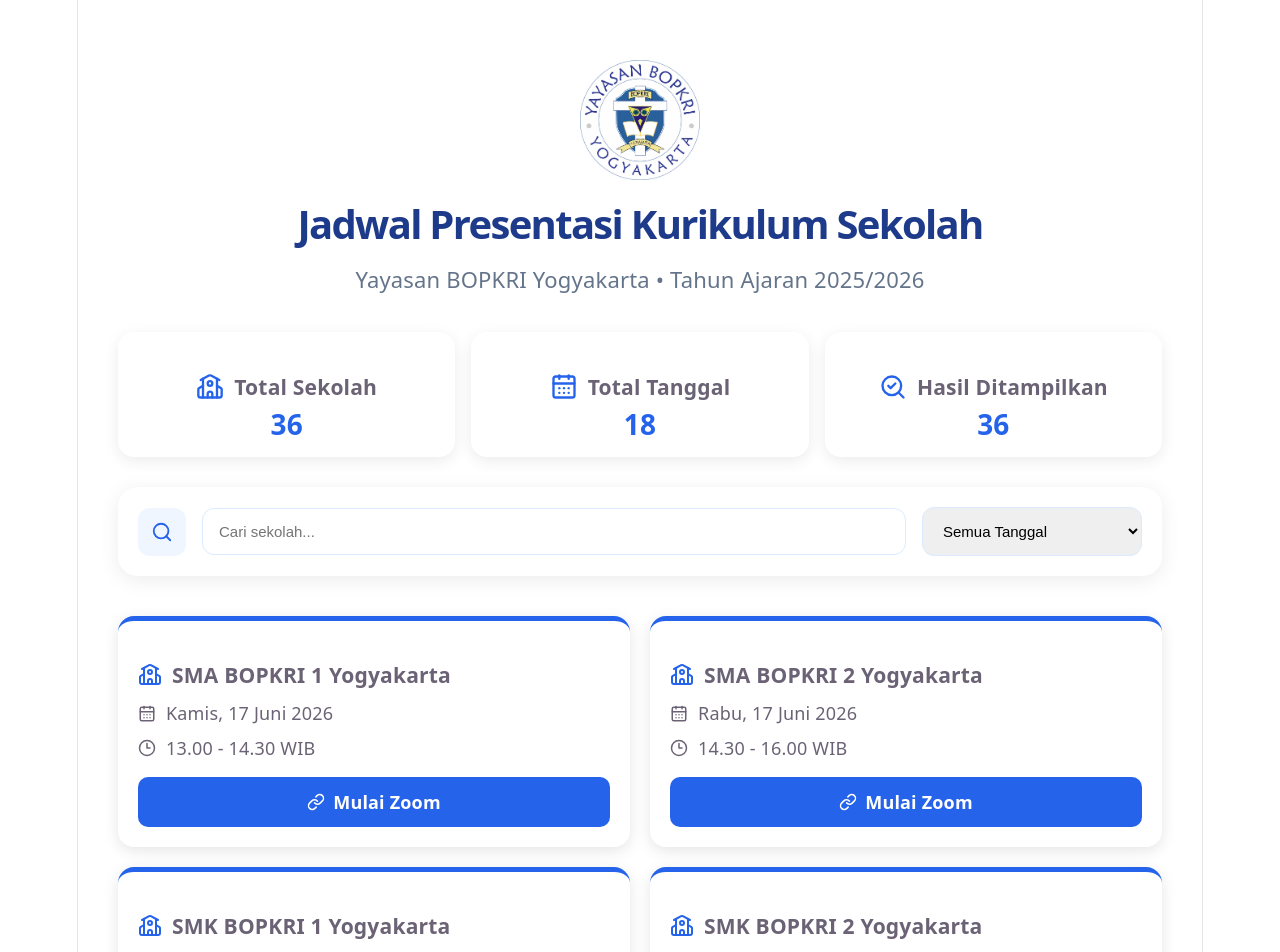
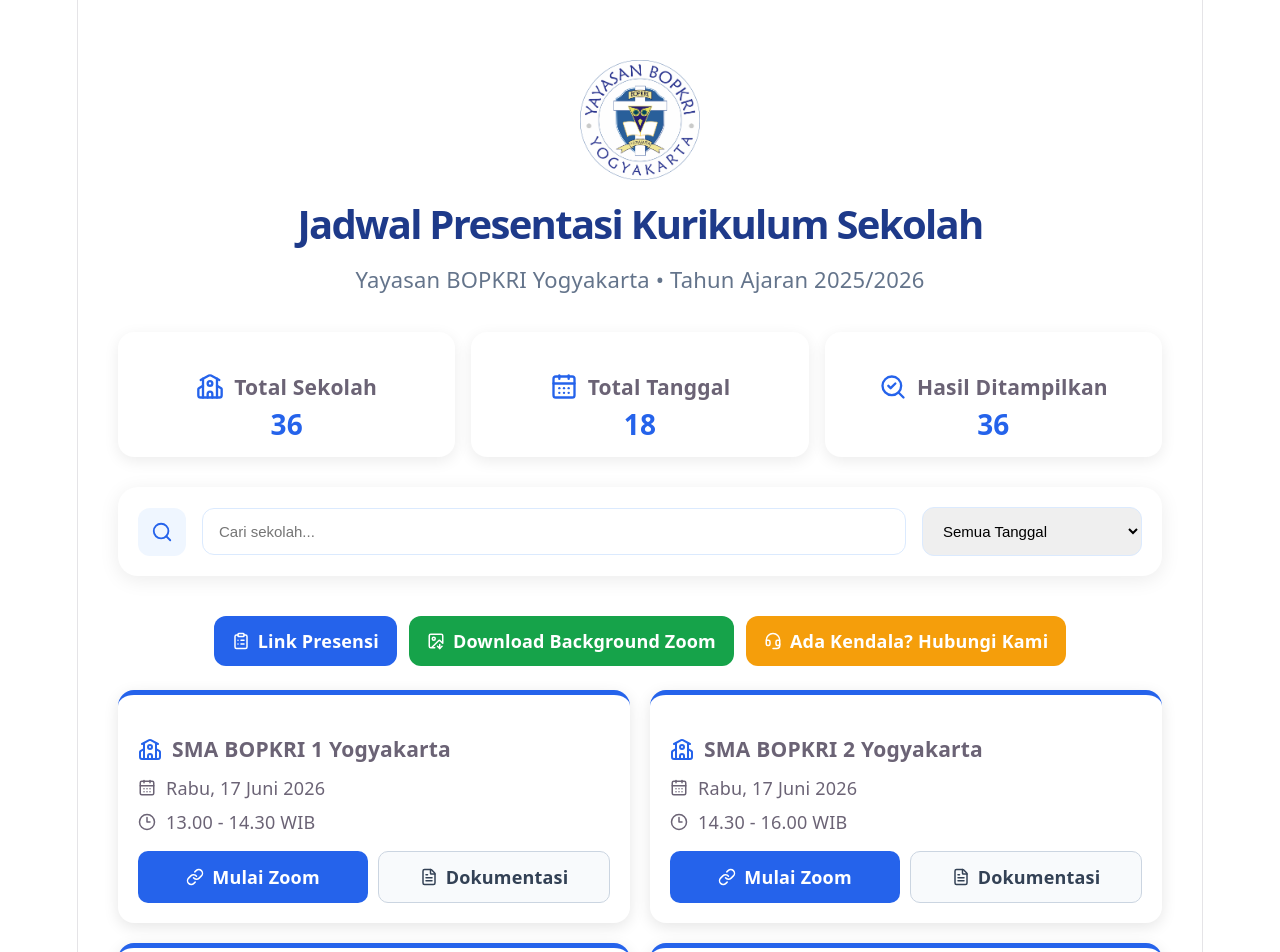
Before and after one commit to donyputraperkasa/zoom-schedule, a React (Vite) app: page / in a window 1280 px wide. Shown: the top 952 px of the page. Built offline with nearby package versions, Linux system fonts and the light colour scheme.

Commit message:
finish card and help button

```diff
--- a/src/App.css
+++ b/src/App.css
@@ -218,3 +218,46 @@
   color: #0d45bd;
   border-color: #2f81e6;
 }
+
+/* Quick Links */
+.quick-link-btn {
+  transition: all 0.25s ease;
+}
+
+.quick-link-btn:hover {
+  transform: translateY(-3px);
+  filter: brightness(1.05);
+  box-shadow: 0 8px 20px rgba(0, 0, 0, 0.15);
+}
+
+/* Schedule Action Buttons */
+.zoom-action-btn,
+.doc-action-btn {
+  transition: all 0.25s ease;
+}
+
+.zoom-action-btn:hover,
+.doc-action-btn:hover {
+  transform: translateY(-3px);
+  box-shadow: 0 8px 20px rgba(0, 0, 0, 0.15);
+}
+
+/* Mobile Responsive */
+@media (max-width: 768px) {
+  .quick-link-btn {
+    width: 100%;
+    justify-content: center;
+  }
+
+  .dashboard-card {
+    padding: 16px;
+  }
+
+  .dashboard-card h3 {
+    font-size: 16px;
+  }
+
+  .dashboard-card p {
+    font-size: 24px;
+  }
+}
--- a/src/App.jsx
+++ b/src/App.jsx
@@ -3,8 +3,17 @@
 import CreateByMe from './components/CreateByMe'
 import { useMemo, useState } from 'react'
 import schedulesData from './data/schedule'
-import { Search, School, CalendarDays, SearchCheck } from 'lucide-react'
+import {
+  Search,
+  School,
+  CalendarDays,
+  SearchCheck,
+  ClipboardList,
+  ImageDown,
+  Headset,
+} from 'lucide-react'
 import logo from './assets/logo.png'
+import backgroundZoom from './assets/background.png'
 
 
 function App() {
@@ -188,6 +197,87 @@
           ))}
         </select>
       </div>
+
+      <div
+        style={{
+          display: 'flex',
+          gap: '12px',
+          flexWrap: 'wrap',
+          marginBottom: '24px',
+          justifyContent: 'center',
+        }}
+      >
+        <a
+          href='https://forms.gle/XsXtApac3X8GdTsZ7'
+          target='_blank'
+          rel='noreferrer'
+          className='quick-link-btn'
+          style={{
+            padding: '12px 18px',
+            background: '#2563eb',
+            color: 'white',
+            textDecoration: 'none',
+            borderRadius: '12px',
+            fontWeight: '600',
+            display: 'flex',
+            alignItems: 'center',
+            gap: '8px',
+          }}
+        >
+          <>
+            <ClipboardList size={18} />
+              Link Presensi
+          </>
+        </a>
+
+        <a
+          href={backgroundZoom}
+          download='backgroundPresentasiKurikulum.png'
+          target='_blank'
+          rel='noreferrer'
+          className='quick-link-btn'
+          style={{
+            padding: '12px 18px',
+            background: '#16a34a',
+            color: 'white',
+            textDecoration: 'none',
+            borderRadius: '12px',
+            fontWeight: '600',
+            display: 'flex',
+            alignItems: 'center',
+            gap: '8px',
+          }}
+        >
+          <>
+            <ImageDown size={18} />
+            Download Background Zoom
+          </>
+        </a>
+
+        <a
+          href='https://wa.me/628112645659'
+          target='_blank'
+          rel='noreferrer'
+          className='quick-link-btn'
+          style={{
+            padding: '12px 18px',
+            background: '#f59e0b',
+            color: 'white',
+            textDecoration: 'none',
+            borderRadius: '12px',
+            fontWeight: '600',
+            display: 'flex',
+            alignItems: 'center',
+            gap: '8px',
+          }}
+        >
+          <>
+            <Headset size={18} />
+            Ada Kendala? Hubungi Kami
+          </>
+        </a>
+      </div>
+
       <ScheduleList schedules={schedules} />
 
       <div style={{ marginTop: '50px' }}>
--- a/src/components/ScheduleList.jsx
+++ b/src/components/ScheduleList.jsx
@@ -1,6 +1,6 @@
-import { School, CalendarDays, Clock3, Link as LinkIcon } from 'lucide-react'
+import { School, CalendarDays, Clock3, Link as LinkIcon, FileText } from 'lucide-react'
 
-function isScheduleFinished(date, timeRange) {
+function getScheduleStatus(date, timeRange) {
     const months = {
         Januari: 0,
         Februari: 1,
@@ -17,18 +17,19 @@
     }
 
     const [day, monthName, year] = date.split(' ')
-    const endTime = timeRange.split('-')[1].replace('WIB', '').trim()
-    const [hours, minutes] = endTime.split('.').map(Number)
+    const [startTime, endTime] = timeRange.replace('WIB', '').split('-').map(v => v.trim())
 
-    const scheduleEnd = new Date(
-        Number(year),
-        months[monthName],
-        Number(day),
-        hours,
-        minutes,
-    )
+    const [startHour, startMinute] = startTime.split('.').map(Number)
+    const [endHour, endMinute] = endTime.split('.').map(Number)
 
-    return new Date() > scheduleEnd
+    const startDate = new Date(Number(year), months[monthName], Number(day), startHour, startMinute)
+    const endDate = new Date(Number(year), months[monthName], Number(day), endHour, endMinute)
+
+    const now = new Date()
+
+    if (now < startDate) return 'upcoming'
+    if (now >= startDate && now <= endDate) return 'ongoing'
+    return 'finished'
 }
 
 function ScheduleList({ schedules }) {
@@ -36,12 +37,14 @@
         <div
             style={{
                 display: 'grid',
-            gridTemplateColumns: 'repeat(2, 1fr)',
+                gridTemplateColumns: 'repeat(auto-fit, minmax(340px, 1fr))',
                 gap: '20px',
             }}
         >
             {schedules.map((item) => {
-            const isFinished = isScheduleFinished(item.date, item.time)
+                const status = getScheduleStatus(item.date, item.time)
+                const isFinished = status === 'finished'
+                const isOngoing = status === 'ongoing'
                 return (
                 <div
                     key={item.id}
@@ -104,20 +107,31 @@
                         </div>
                     )}
 
+                    <div
+                        style={{
+                            display: 'flex',
+                            gap: '10px',
+                            marginTop: '12px',
+                        }}
+                    >
                         <a
                             href={isFinished ? undefined : item.link}
                             target={isFinished ? undefined : '_blank'}
                             rel='noreferrer'
-                className='zoom-button'
                             onClick={(e) => {
                                 if (isFinished) e.preventDefault()
                             }}
+                            className='zoom-action-btn'
                             style={{
                                 display: 'flex',
                                 justifyContent: 'center',
                                 alignItems: 'center',
                                 gap: '8px',
-                    background: isFinished ? '#94a3b8' : '#2563eb',
+                                background: isFinished
+                                    ? '#94a3b8'
+                                    : isOngoing
+                                        ? '#16a34a'
+                                        : '#2563eb',
                                 color: 'white',
                                 padding: '12px',
                                 borderRadius: '10px',
@@ -125,11 +139,37 @@
                                 fontWeight: 'bold',
                                 cursor: isFinished ? 'not-allowed' : 'pointer',
                                 opacity: isFinished ? 0.8 : 1,
+                                flex: 1,
                             }}
                         >
                             <LinkIcon size={18} />
-                {isFinished ? 'Sesi Selesai' : 'Mulai Zoom'}
+                            {isFinished ? 'Sesi Selesai' : isOngoing ? 'Sedang Berjalan' : 'Mulai Zoom'}
                         </a>
+
+                        <a
+                            href={item.driveLink}
+                            target='_blank'
+                            rel='noreferrer'
+                            className='doc-action-btn'
+                            style={{
+                                display: 'flex',
+                                justifyContent: 'center',
+                                alignItems: 'center',
+                                gap: '8px',
+                                background: '#f8fafc',
+                                color: '#334155',
+                                padding: '12px',
+                                borderRadius: '10px',
+                                textDecoration: 'none',
+                                fontWeight: '600',
+                                border: '1px solid #cbd5e1',
+                                flex: 1,
+                            }}
+                        >
+                            <FileText size={18} />
+                            Dokumentasi
+                        </a>
+                    </div>
                 </div>
                 )
             })}
--- a/src/data/schedule.js
+++ b/src/data/schedule.js
@@ -1,40 +1,40 @@
 const schedules = [
-    { id: 1, school: 'SMA BOPKRI 1 Yogyakarta', day: 'Kamis', date: '17 Juni 2026', time: '13.00 - 14.30 WIB', link: '#' },
-    { id: 2, school: 'SMA BOPKRI 2 Yogyakarta', day: 'Rabu', date: '17 Juni 2026', time: '14.30 - 16.00 WIB', link: '#' },
-    { id: 3, school: 'SMK BOPKRI 1 Yogyakarta', day: 'Kamis', date: '18 Juni 2026', time: '13.00 - 14.30 WIB', link: '#' },
-    { id: 4, school: 'SMK BOPKRI 2 Yogyakarta', day: 'Kamis', date: '18 Juni 2026', time: '14.30 - 16.00 WIB', link: '#' },
-    { id: 5, school: 'SMP BOPKRI 1 Yogyakarta', day: 'Jumat', date: '19 Juni 2026', time: '13.00 - 14.30 WIB', link: '#' },
-    { id: 6, school: 'SMP BOPKRI 3 Yogyakarta', day: 'Jumat', date: '19 Juni 2026', time: '14.30 - 16.00 WIB', link: '#' },
-    { id: 7, school: 'SMP BOPKRI 2 Yogyakarta', day: 'Senin', date: '22 Juni 2026', time: '13.00 - 14.30 WIB', link: '#' },
-    { id: 8, school: 'SMP BOPKRI 5 Yogyakarta', day: 'Senin', date: '22 Juni 2026', time: '14.30 - 16.00 WIB', link: '#' },
-    { id: 9, school: 'SMP BOPKRI Godean', day: 'Selasa', date: '23 Juni 2026', time: '13.00 - 14.30 WIB', link: '#' },
-    { id: 10, school: 'SMP BOPKRI Wonosari', day: 'Selasa', date: '23 Juni 2026', time: '14.30 - 16.00 WIB', link: '#' },
-    { id: 11, school: 'SMP BOPKRI 1 Wates', day: 'Rabu', date: '24 Juni 2026', time: '13.00 - 14.30 WIB', link: '#' },
-    { id: 12, school: 'SD BOPKRI Gondolayu', day: 'Rabu', date: '24 Juni 2026', time: '14.30 - 16.00 WIB', link: '#' },
-    { id: 13, school: 'SD BOPKRI Wirobrajan', day: 'Rabu', date: '1 Juli 2026', time: '13.00 - 14.30 WIB', link: '#' },
-    { id: 14, school: 'SD BOPKRI Sidomulyo 1', day: 'Rabu', date: '1 Juli 2026', time: '14.30 - 16.00 WIB', link: '#' },
-    { id: 15, school: 'SD BOPKRI Demangan III', day: 'Kamis', date: '2 Juli 2026', time: '13.00 - 14.30 WIB', link: '#' },
-    { id: 16, school: 'SD BOPKRI Bintaran', day: 'Kamis', date: '2 Juli 2026', time: '14.30 - 16.00 WIB', link: '#' },
-    { id: 17, school: 'SD BOPKRI Sidomulyo 2', day: 'Jumat', date: '3 Juli 2026', time: '13.00 - 14.30 WIB', link: '#' },
-    { id: 18, school: 'SD BOPKRI Planjan', day: 'Jumat', date: '3 Juli 2026', time: '14.30 - 16.00 WIB', link: '#' },
-    { id: 19, school: 'SD BOPKRI Palihan', day: 'Senin', date: '6 Juli 2026', time: '13.00 - 14.30 WIB', link: '#' },
-    { id: 20, school: 'SD BOPKRI Wonosari II', day: 'Senin', date: '6 Juli 2026', time: '14.30 - 16.00 WIB', link: '#' },
-    { id: 21, school: 'SD BOPKRI Wates 1', day: 'Selasa', date: '7 Juli 2026', time: '13.00 - 14.30 WIB', link: '#' },
-    { id: 22, school: 'SD BOPKRI Temon', day: 'Selasa', date: '7 Juli 2026', time: '14.30 - 16.00 WIB', link: '#' },
-    { id: 23, school: 'SD BOPKRI Turen', day: 'Rabu', date: '8 Juli 2026', time: '13.00 - 14.30 WIB', link: '#' },
-    { id: 24, school: 'SD BOPKRI Minggir', day: 'Rabu', date: '8 Juli 2026', time: '14.30 - 16.00 WIB', link: '#' },
-    { id: 25, school: 'SD BOPKRI Gunung Ijo', day: 'Kamis', date: '9 Juli 2026', time: '13.00 - 14.30 WIB', link: '#' },
-    { id: 26, school: 'KB-TK Kalyca Montessori School', day: 'Kamis', date: '9 Juli 2026', time: '14.30 - 16.00 WIB', link: '#' },
-    { id: 27, school: 'TK BOPKRI Gondokusuman', day: 'Jumat', date: '10 Juli 2026', time: '13.00 - 14.30 WIB', link: '#' },
-    { id: 28, school: 'TK BOPKRI Jatimulyo', day: 'Jumat', date: '10 Juli 2026', time: '14.30 - 16.00 WIB', link: '#' },
-    { id: 29, school: 'TK BOPKRI Wirobrajan', day: 'Senin', date: '13 Juli 2026', time: '13.00 - 14.30 WIB', link: '#' },
-    { id: 30, school: 'TK BOPKRI Rewulu', day: 'Senin', date: '13 Juli 2026', time: '14.30 - 16.00 WIB', link: '#' },
-    { id: 31, school: 'TK BOPKRI Minggir', day: 'Selasa', date: '14 Juli 2026', time: '13.00 - 14.30 WIB', link: '#' },
-    { id: 32, school: 'TK BOPKRI Wates', day: 'Selasa', date: '14 Juli 2026', time: '14.30 - 16.00 WIB', link: '#' },
-    { id: 33, school: 'TK BOPKRI Pelangi', day: 'Rabu', date: '15 Juli 2026', time: '13.00 - 14.30 WIB', link: '#' },
-    { id: 34, school: 'TK BOPKRI Gondolayu', day: 'Rabu', date: '15 Juli 2026', time: '14.30 - 16.00 WIB', link: '#' },
-    { id: 35, school: 'TK BOPKRI Karanggumuk', day: 'Kamis', date: '16 Juli 2026', time: '13.00 - 14.30 WIB', link: '#' },
-    { id: 36, school: 'TK BOPKRI Gunung Ijo', day: 'Kamis', date: '16 Juli 2026', time: '14.30 - 16.00 WIB', link: '#' },
+    { id: 1, school: 'SMA BOPKRI 1 Yogyakarta', day: 'Rabu', date: '17 Juni 2026', time: '13.00 - 14.30 WIB', link: '#', driveLink: '#' },
+    { id: 2, school: 'SMA BOPKRI 2 Yogyakarta', day: 'Rabu', date: '17 Juni 2026', time: '14.30 - 16.00 WIB', link: '#', driveLink: '#' },
+    { id: 3, school: 'SMK BOPKRI 1 Yogyakarta', day: 'Kamis', date: '18 Juni 2026', time: '13.00 - 14.30 WIB', link: '#', driveLink: '#' },
+    { id: 4, school: 'SMK BOPKRI 2 Yogyakarta', day: 'Kamis', date: '18 Juni 2026', time: '14.30 - 16.00 WIB', link: '#', driveLink: '#' },
+    { id: 5, school: 'SMP BOPKRI 1 Yogyakarta', day: 'Jumat', date: '19 Juni 2026', time: '13.00 - 14.30 WIB', link: '#', driveLink: '#' },
+    { id: 6, school: 'SMP BOPKRI 3 Yogyakarta', day: 'Jumat', date: '19 Juni 2026', time: '14.30 - 16.00 WIB', link: '#', driveLink: '#' },
+    { id: 7, school: 'SMP BOPKRI 2 Yogyakarta', day: 'Senin', date: '22 Juni 2026', time: '13.00 - 14.30 WIB', link: '#', driveLink: '#' },
+    { id: 8, school: 'SMP BOPKRI 5 Yogyakarta', day: 'Senin', date: '22 Juni 2026', time: '14.30 - 16.00 WIB', link: '#', driveLink: '#' },
+    { id: 9, school: 'SMP BOPKRI Godean', day: 'Selasa', date: '23 Juni 2026', time: '13.00 - 14.30 WIB', link: '#', driveLink: '#' },
+    { id: 10, school: 'SMP BOPKRI Wonosari', day: 'Selasa', date: '23 Juni 2026', time: '14.30 - 16.00 WIB', link: '#', driveLink: '#' },
+    { id: 11, school: 'SMP BOPKRI 1 Wates', day: 'Rabu', date: '24 Juni 2026', time: '13.00 - 14.30 WIB', link: '#', driveLink: '#' },
+    { id: 12, school: 'SD BOPKRI Gondolayu', day: 'Rabu', date: '24 Juni 2026', time: '14.30 - 16.00 WIB', link: '#', driveLink: '#' },
+    { id: 13, school: 'SD BOPKRI Wirobrajan', day: 'Rabu', date: '1 Juli 2026', time: '13.00 - 14.30 WIB', link: '#', driveLink: '#' },
+    { id: 14, school: 'SD BOPKRI Sidomulyo 1', day: 'Rabu', date: '1 Juli 2026', time: '14.30 - 16.00 WIB', link: '#', driveLink: '#' },
+    { id: 15, school: 'SD BOPKRI Demangan III', day: 'Kamis', date: '2 Juli 2026', time: '13.00 - 14.30 WIB', link: '#', driveLink: '#' },
+    { id: 16, school: 'SD BOPKRI Bintaran', day: 'Kamis', date: '2 Juli 2026', time: '14.30 - 16.00 WIB', link: '#', driveLink: '#' },
+    { id: 17, school: 'SD BOPKRI Sidomulyo 2', day: 'Jumat', date: '3 Juli 2026', time: '13.00 - 14.30 WIB', link: '#', driveLink: '#' },
+    { id: 18, school: 'SD BOPKRI Planjan', day: 'Jumat', date: '3 Juli 2026', time: '14.30 - 16.00 WIB', link: '#', driveLink: '#' },
+    { id: 19, school: 'SD BOPKRI Palihan', day: 'Senin', date: '6 Juli 2026', time: '13.00 - 14.30 WIB', link: '#', driveLink: '#' },
+    { id: 20, school: 'SD BOPKRI Wonosari II', day: 'Senin', date: '6 Juli 2026', time: '14.30 - 16.00 WIB', link: '#', driveLink: '#' },
+    { id: 21, school: 'SD BOPKRI Wates 1', day: 'Selasa', date: '7 Juli 2026', time: '13.00 - 14.30 WIB', link: '#', driveLink: '#' },
+    { id: 22, school: 'SD BOPKRI Temon', day: 'Selasa', date: '7 Juli 2026', time: '14.30 - 16.00 WIB', link: '#', driveLink: '#' },
+    { id: 23, school: 'SD BOPKRI Turen', day: 'Rabu', date: '8 Juli 2026', time: '13.00 - 14.30 WIB', link: '#', driveLink: '#' },
+    { id: 24, school: 'SD BOPKRI Minggir', day: 'Rabu', date: '8 Juli 2026', time: '14.30 - 16.00 WIB', link: '#', driveLink: '#' },
+    { id: 25, school: 'SD BOPKRI Gunung Ijo', day: 'Kamis', date: '9 Juli 2026', time: '13.00 - 14.30 WIB', link: '#', driveLink: '#' },
+    { id: 26, school: 'KB-TK Kalyca Montessori School', day: 'Kamis', date: '9 Juli 2026', time: '14.30 - 16.00 WIB', link: '#', driveLink: '#' },
+    { id: 27, school: 'TK BOPKRI Gondokusuman', day: 'Jumat', date: '10 Juli 2026', time: '13.00 - 14.30 WIB', link: '#', driveLink: '#' },
+    { id: 28, school: 'TK BOPKRI Jatimulyo', day: 'Jumat', date: '10 Juli 2026', time: '14.30 - 16.00 WIB', link: '#', driveLink: '#' },
+    { id: 29, school: 'TK BOPKRI Wirobrajan', day: 'Senin', date: '13 Juli 2026', time: '13.00 - 14.30 WIB', link: '#', driveLink: '#' },
+    { id: 30, school: 'TK BOPKRI Rewulu', day: 'Senin', date: '13 Juli 2026', time: '14.30 - 16.00 WIB', link: '#', driveLink: '#' },
+    { id: 31, school: 'TK BOPKRI Minggir', day: 'Selasa', date: '14 Juli 2026', time: '13.00 - 14.30 WIB', link: '#', driveLink: '#' },
+    { id: 32, school: 'TK BOPKRI Wates', day: 'Selasa', date: '14 Juli 2026', time: '14.30 - 16.00 WIB', link: '#', driveLink: '#' },
+    { id: 33, school: 'TK BOPKRI Pelangi', day: 'Rabu', date: '15 Juli 2026', time: '13.00 - 14.30 WIB', link: '#', driveLink: '#' },
+    { id: 34, school: 'TK BOPKRI Gondolayu', day: 'Rabu', date: '15 Juli 2026', time: '14.30 - 16.00 WIB', link: '#', driveLink: '#' },
+    { id: 35, school: 'TK BOPKRI Karanggumuk', day: 'Kamis', date: '16 Juli 2026', time: '13.00 - 14.30 WIB', link: '#', driveLink: '#' },
+    { id: 36, school: 'TK BOPKRI Gunung Ijo', day: 'Kamis', date: '16 Juli 2026', time: '14.30 - 16.00 WIB', link: '#', driveLink: '#' },
 ]
 
 export default schedules
```
Also changed, not shown: src/assets/background.png (added). Lines whose indentation alone changed are shown as unchanged.
